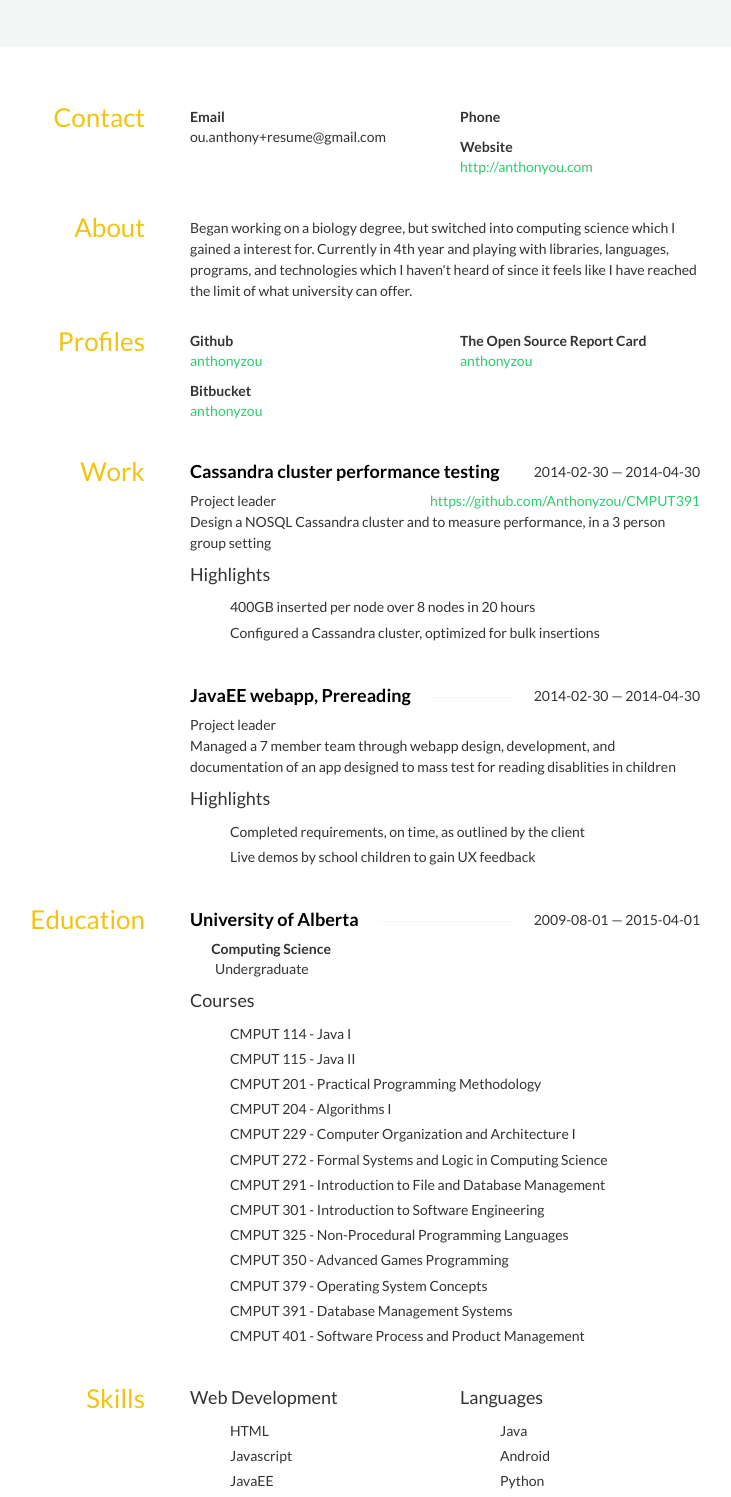
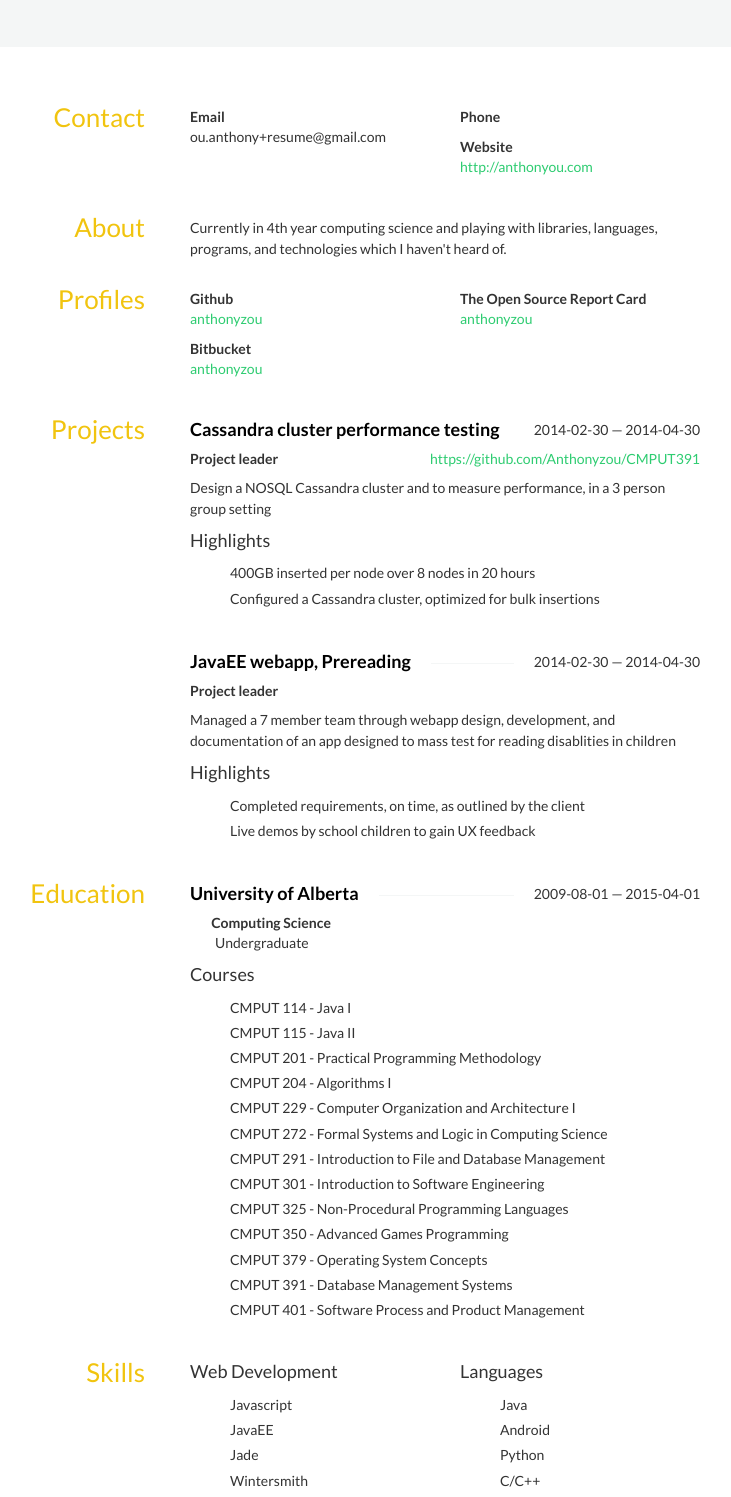
Before and after one commit to Anthonyzou/anthonyzou.github.io, a plain HTML site: page index.html in a window 1280 px wide. Shown: the part 103-1600 px from the top of the page, without its empty margins (285-1016 px from the left). Drawn offline with nearby package versions, Linux system fonts and the light colour scheme; some icons are missing.

Commit message:
touched up wording, grammars, and updates

```diff
--- a/index.html
+++ b/index.html
@@ -236,7 +236,7 @@ h4 span:first-child {
 			<h3>About</h3>
 		</aside>
 		<div class="col-sm-9">
-			<p>Began working on a biology degree, but switched into computing science which I gained a interest for. Currently in 4th year and playing with libraries, languages, programs, and technologies which I haven&#x27;t heard of since it feels like I have reached the limit of what university can offer.</p>
+			<p>Currently in 4th year computing science and playing with libraries, languages, programs, and technologies which I haven&#x27;t heard of.</p>
 		</div>
 	</section>
 	<section id="profiles" class="row">
@@ -279,9 +279,9 @@ h4 span:first-child {
 		</div>
 	</section>
 
-	<section id="Projects" class="row">
+	<section id="work" class="row">
 		<aside class="col-sm-3">
-			<h3>Work</h3>
+			<h3>Projects</h3>
 		</aside>
 		<div class="col-sm-9">
 			<div class="row">
@@ -384,9 +384,10 @@ h4 span:first-child {
 					<h4>Web Development</h4>
 				</div>
 				<ul class="keywords">
-					<li>HTML</li>
 					<li>Javascript</li>
 					<li>JavaEE</li>
+					<li>Jade</li>
+					<li>Wintersmith</li>
 				</ul>
 			</div>
 			<div class="col-sm-6">
```
Also changed, not shown: resume.json (+4 -3 lines).
